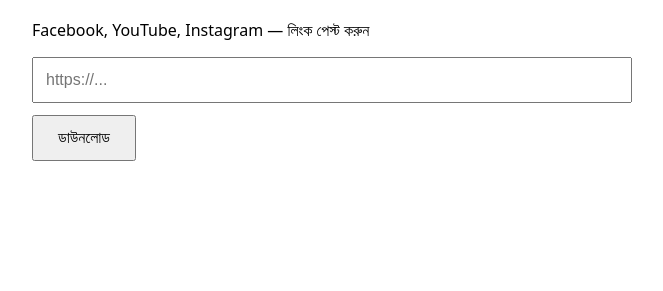
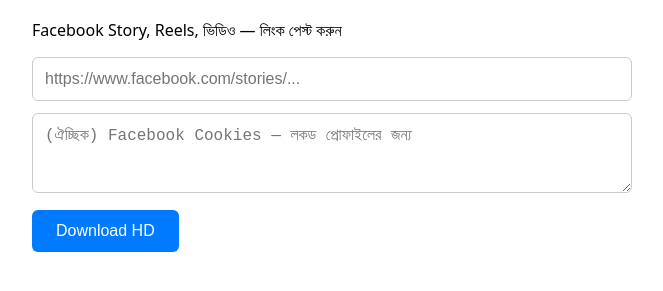
Before and after one commit to raihan9099/dl, a website: page public/index.html in a window 1280 px wide. Shown: the part 147-438 px from the top of the page, without its empty margins (308-971 px from the left). Drawn offline with Linux system fonts and the light colour scheme.

Commit message:
Update index.html

```diff
--- a/public/index.html
+++ b/public/index.html
@@ -6,35 +6,41 @@
 <title>All-in-One Downloader</title>
 <style>
   body { font-family: system-ui, sans-serif; max-width: 600px; margin: 60px auto; padding: 20px; }
-  input { width: 100%; padding: 12px; font-size: 16px; box-sizing: border-box; }
-  button { margin-top: 12px; padding: 12px 24px; font-size: 16px; cursor: pointer; }
-  #status { margin-top: 16px; color: #555; }
+  input, textarea { width: 100%; padding: 12px; font-size: 16px; box-sizing: border-box; margin-bottom: 12px; border: 1px solid #ccc; border-radius: 6px; }
+  button { padding: 12px 24px; font-size: 16px; cursor: pointer; background: #007bff; color: #fff; border: 0; border-radius: 6px; }
+  button:disabled { opacity: 0.5; cursor: not-allowed; }
+  #status { margin-top: 16px; font-weight: 500; }
 </style>
 </head>
 <body>
   <h1>All-in-One Downloader</h1>
-  <p>Facebook, YouTube, Instagram — লিংক পেস্ট করুন</p>
-  <input id="url" type="text" placeholder="https://..." />
-  <button onclick="download()">ডাউনলোড</button>
+  <p>Facebook Story, Reels, ভিডিও — লিংক পেস্ট করুন</p>
+  <input id="url" type="text" placeholder="https://www.facebook.com/stories/..." />
+  <textarea id="cookies" rows="3" placeholder="(ঐচ্ছিক) Facebook Cookies — লকড প্রোফাইলের জন্য"></textarea>
+  <button id="btn" onclick="download()">Download HD</button>
   <div id="status"></div>
 
 <script>
 async function download() {
   const url = document.getElementById('url').value.trim();
+  const cookies = document.getElementById('cookies').value.trim();
+  const btn = document.getElementById('btn');
+  const status = document.getElementById('status');
+
   if (!url) return;
-  const status = document.getElementById('status');
-  status.textContent = '⏳ ডাউনলোড হচ্ছে...';
+  btn.disabled = true;
+  status.textContent = '⏳ ডাউনলোড হচ্ছে... (একটু সময় লাগতে পারে)';
 
   try {
     const res = await fetch('/api/download', {
       method: 'POST',
       headers: { 'Content-Type': 'application/json' },
-      body: JSON.stringify({ url })
+      body: JSON.stringify({ url, cookies })
     });
 
     if (!res.ok) {
       const err = await res.json();
-      status.textContent = '❌ ' + (err.error || 'ব্যর্থ');
+      status.textContent = '❌ ' + (err.error || 'ব্যর্থ') + (err.details ? ' — ' + err.details : '');
       return;
     }
 
@@ -46,6 +52,8 @@
     status.textContent = '✅ ডাউনলোড সম্পন্ন';
   } catch (e) {
     status.textContent = '❌ ' + e.message;
+  } finally {
+    btn.disabled = false;
   }
 }
 </script>
```
